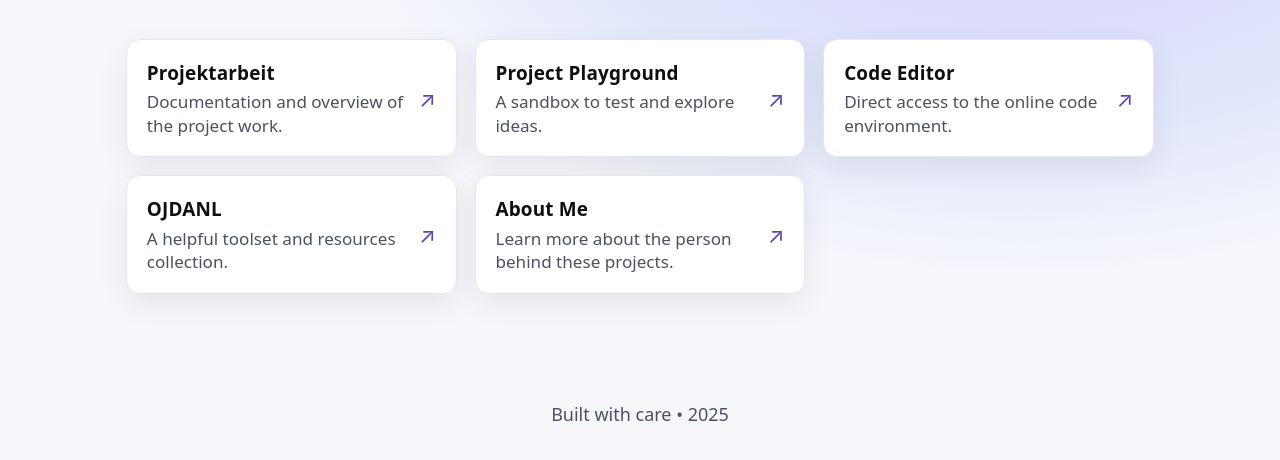
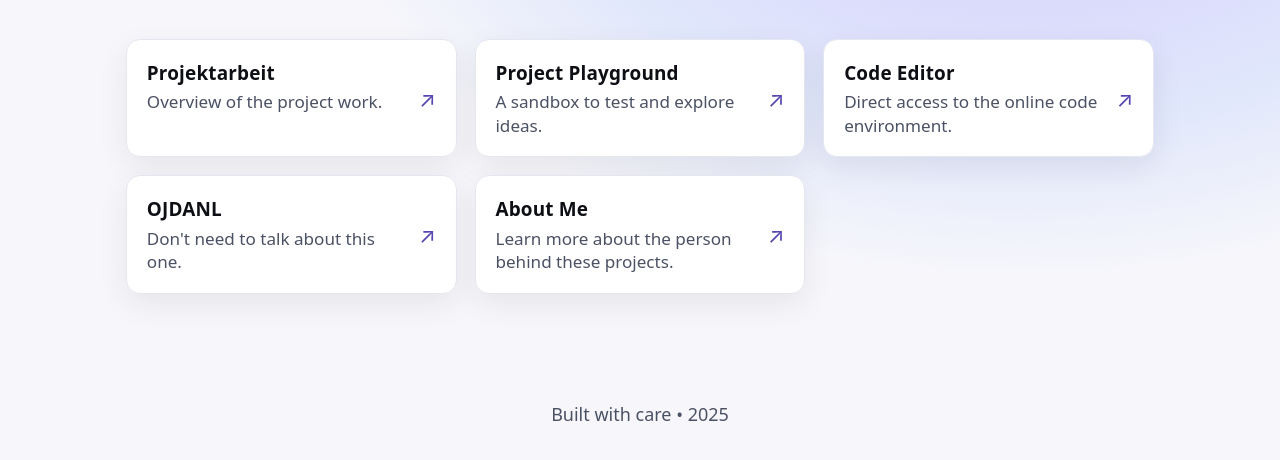
Before and after one commit to Julianxalessio/HOME, a plain HTML site: page index.html in a window 1280 px wide. Shown: the part 118-578 px from the top of the page. Drawn offline with Linux system fonts and the light colour scheme.

Commit message:
update project descriptions and clean up footer script

```diff
--- a/index.html
+++ b/index.html
@@ -39,7 +39,7 @@
                     <a class="card" href="https://www.klassenbuch3pa.ch" target="_blank" rel="noopener noreferrer" aria-label="Open Projektarbeit in a new tab">
                         <div class="card__content">
                             <h3 class="card__title">Projektarbeit</h3>
-                            <p class="card__desc">Documentation and overview of the project work.</p>
+                            <p class="card__desc">Overview of the project work.</p>
                         </div>
                         <span class="card__chevron" aria-hidden="true">↗</span>
                     </a>
@@ -63,7 +63,7 @@
                     <a class="card" href="https://ojdanl.klassenbuch3pa.ch" target="_blank" rel="noopener noreferrer" aria-label="Open OJDANL in a new tab">
                         <div class="card__content">
                             <h3 class="card__title">OJDANL</h3>
-                            <p class="card__desc">A helpful toolset and resources collection.</p>
+                            <p class="card__desc">Don't need to talk about this one.</p>
                         </div>
                         <span class="card__chevron" aria-hidden="true">↗</span>
                     </a>
@@ -84,7 +84,6 @@
         </footer>
 
         <script>
-            // Update footer year
             document.getElementById('year').textContent = new Date().getFullYear();
         </script>
     </body>
```
